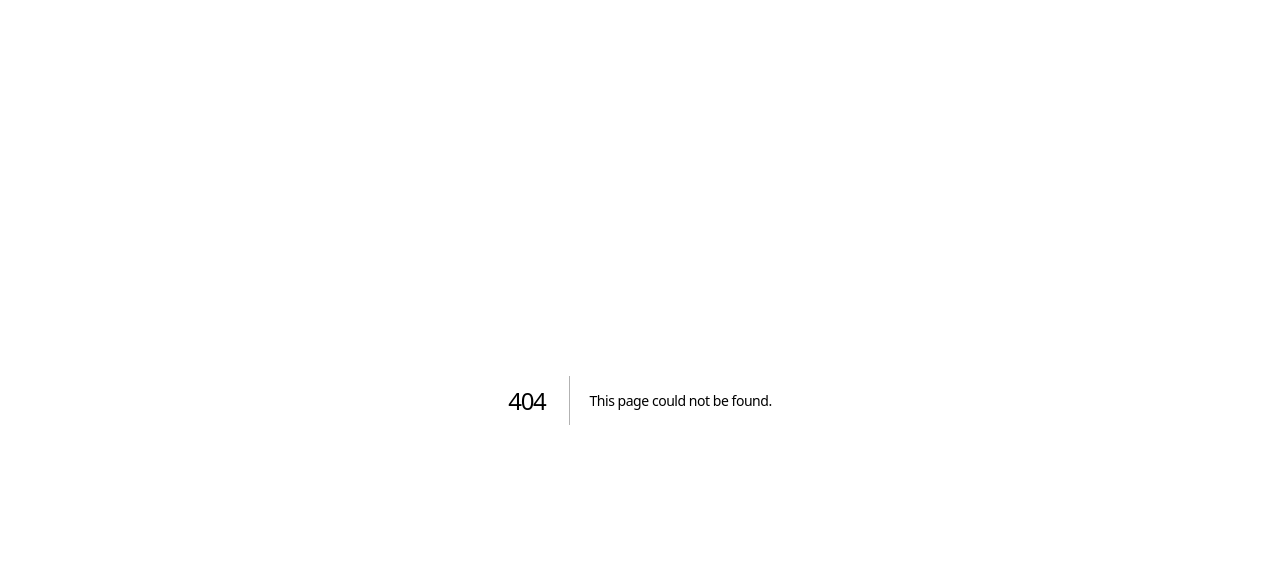
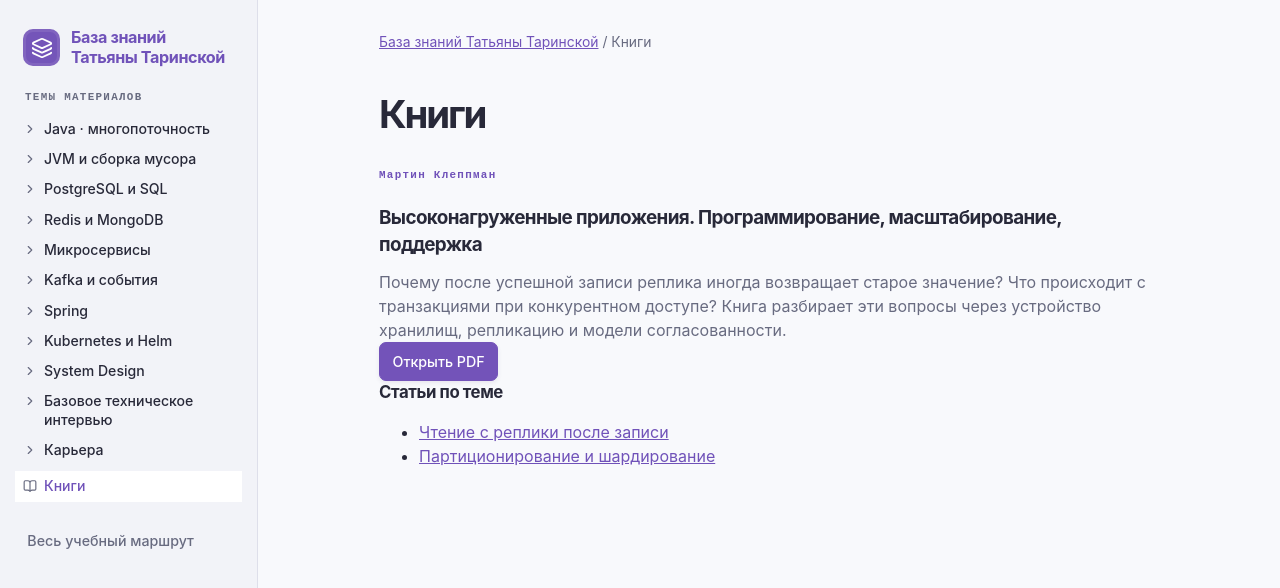
Before and after one commit to tantarin/engineering-knowledge-hub, a Next.js app: page /books in a window 1280 px wide. Before the commit this address had no page. Shown: the top 588 px of the page. Built offline with nearby package versions, Linux system fonts and the light colour scheme.

Commit message:
Add books section with Kleppmann reading link

```diff
--- /dev/null
+++ b/app/books/layout.tsx
@@ -0,0 +1 @@
+export { ReadingLayout as default } from "../../src/articles/TopicMenu";
--- /dev/null
+++ b/app/books/page.tsx
@@ -0,0 +1,26 @@
+import Link from "next/link";
+import { siteName } from "../../src/identity";
+
+export const metadata = { title: "Книги" };
+
+const pdf = "https://ftp.zhirov.kz/books/IT/Алгоритмы/Высоконагруженные%20приложения.%20Программирование%2C%20масштабирование%2C%20поддержка%20%28Мартин%20Клеппман%29.pdf";
+
+export default function Books() {
+  return (
+    <main className="article-shell">
+      <nav aria-label="Хлебные крошки"><Link href="/">{siteName}</Link> / Книги</nav>
+      <header><h1>Книги</h1></header>
+      <article>
+        <p className="eyeline">Мартин Клеппман</p>
+        <h2>Высоконагруженные приложения. Программирование, масштабирование, поддержка</h2>
+        <p>Почему после успешной записи реплика иногда возвращает старое значение? Что происходит с транзакциями при конкурентном доступе? Книга разбирает эти вопросы через устройство хранилищ, репликацию и модели согласованности.</p>
+        <p><a className="btn primary" href={pdf}>Открыть PDF</a></p>
+        <h3>Статьи по теме</h3>
+        <ul>
+          <li><Link href="/articles/replica-read-your-writes/">Чтение с реплики после записи</Link></li>
+          <li><Link href="/articles/partitioning-and-sharding/">Партиционирование и шардирование</Link></li>
+        </ul>
+      </article>
+    </main>
+  );
+}
--- a/app/style.css
+++ b/app/style.css
@@ -1095,3 +1095,5 @@ footer .primary {
   .reading-close { display:flex; align-self:flex-end; margin-top:10px; }
   .reading-layout .topic-menu { margin-top:4px; }
 }
+.book-menu-link { margin-top:6px; text-decoration:none; color:var(--ink); font-weight:550; }
+.book-menu-link[aria-current=page] { color:var(--accent); background:var(--surface); }
--- a/src/articles/TopicMenu.tsx
+++ b/src/articles/TopicMenu.tsx
@@ -3,7 +3,7 @@
 import { createContext, useContext, useState } from "react";
 import Link from "next/link";
 import { usePathname } from "next/navigation";
-import { ChevronRight, Layers, PanelLeft, X } from "lucide-react";
+import { BookOpen, ChevronRight, Layers, PanelLeft, X } from "lucide-react";
 import { siteName } from "../identity";
 import type { MenuTopic } from "./topic-menu";
 
@@ -31,6 +31,9 @@ export function TopicMenu({ onNavigate }: { onNavigate?: () => void }) {
         </div>)}</div>}
       </div>;
     })}
+    <Link href="/books/" className="topic-toggle book-menu-link" aria-current={path === "/books/" ? "page" : undefined} onClick={onNavigate}>
+      <BookOpen size={14} aria-hidden="true"/><span>Книги</span>
+    </Link>
   </nav>;
 }
 
```
